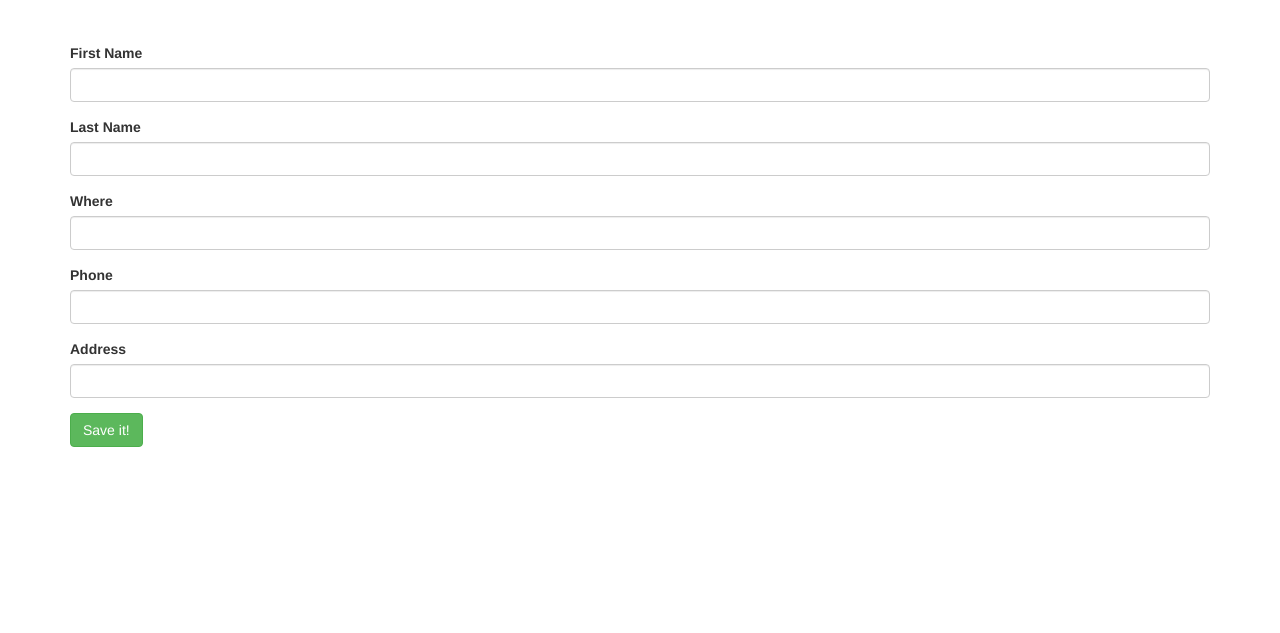
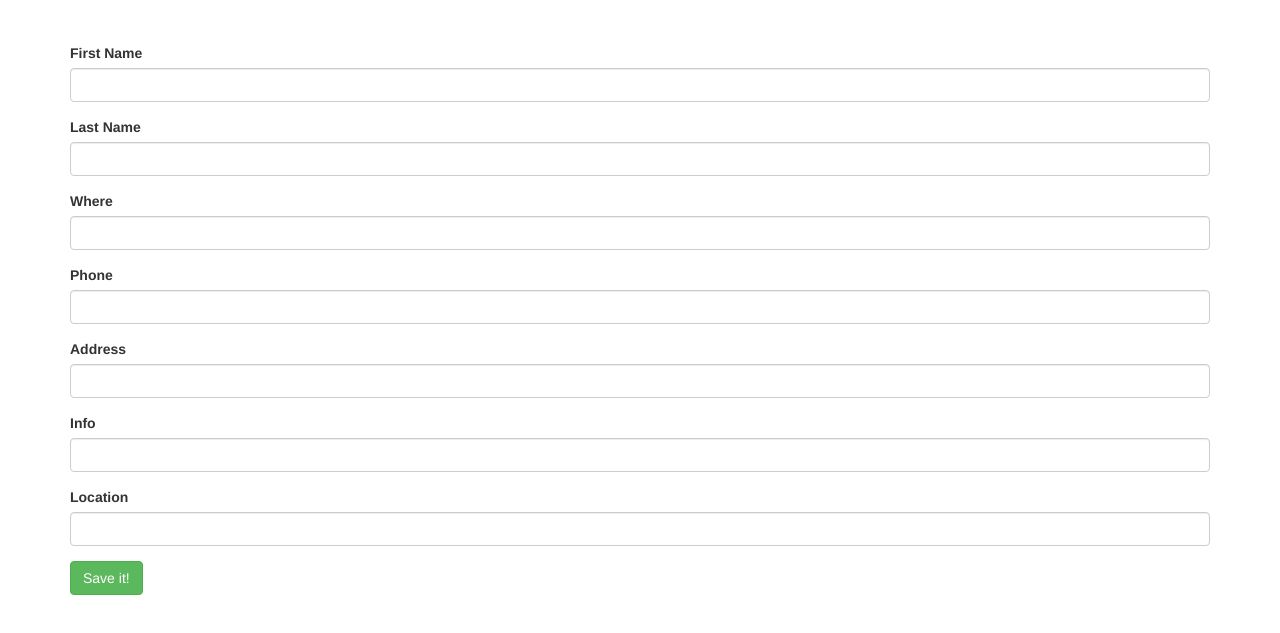
Before and after one commit to JSDojo/Angular-Client-Example, a website: page public/index.html at #!/create in a window 1280 px wide. Shown: the part 57-690 px from the top of the page. Drawn offline with nearby package versions, Linux system fonts and the light colour scheme; some packages are replaced by stand-ins of ours.

Commit message:
Added missing field while creating a contact

```diff
--- a/public/views/create.html
+++ b/public/views/create.html
@@ -24,5 +24,15 @@
         <input class="form-control" id="input_phone" ng-model="contact.newContact.address" />
     </div>
 
+    <div class="form-group">
+        <label for="input_info">Info</label>
+        <input class="form-control" id="input_info" ng-model="contact.newContact.info" />
+    </div>
+
+    <div class="form-group">
+        <label for="input_location">Location</label>
+        <input class="form-control" id="input_info" ng-model="contact.newContact.location" />
+    </div>
+
     <button type="submit" class="btn btn-success" ng-click="contact.create()">Save it!</button>
 </form>
```
